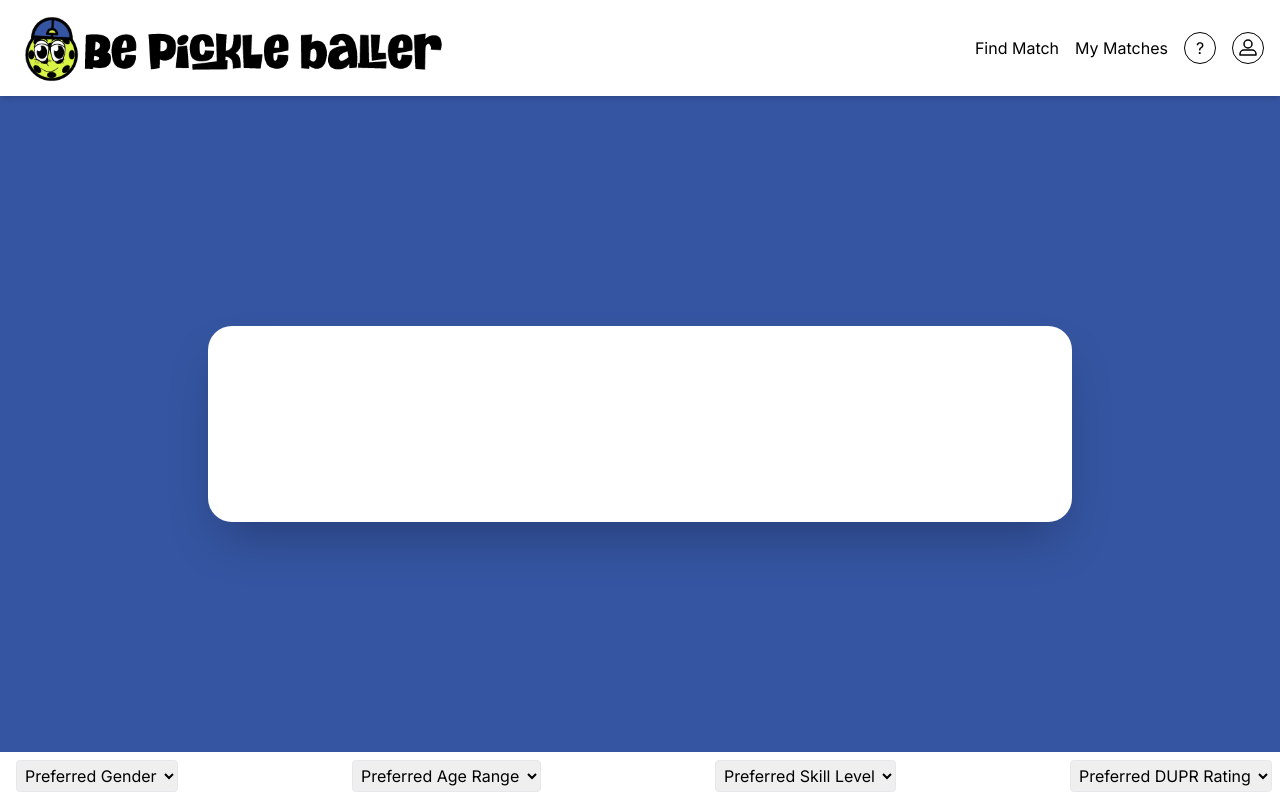
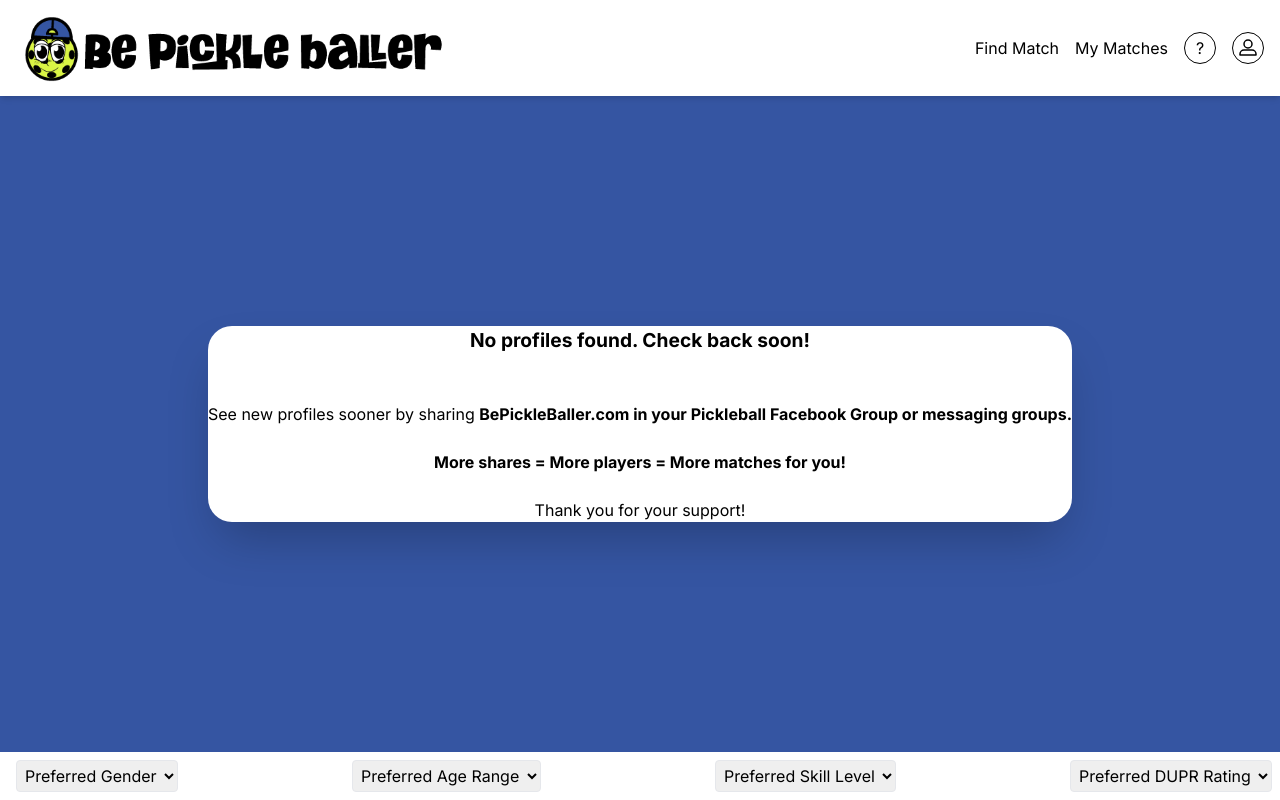
Before and after one commit to btejes/bepickleballer-matchmaking, a Next.js app: page /matchmaking/local-play in a window 1280 px wide. Built offline with nearby package versions, Linux system fonts and the light colour scheme; no server answers.

Commit message:
update text to be black so visible on background

```diff
--- a/app/local-play/page.jsx
+++ b/app/local-play/page.jsx
@@ -107,7 +107,7 @@ const LocalPlay = () => {
           </div>
         ) : (
 
-          <p className="justify-center text-center bg-white rounded-3xl shadow-2xl">
+          <p className="justify-center text-black text-center bg-white rounded-3xl shadow-2xl">
             {error === 'No matches found' ? (
               <>
                 <strong><big>No profiles found. Check back soon!</big></strong>
```
